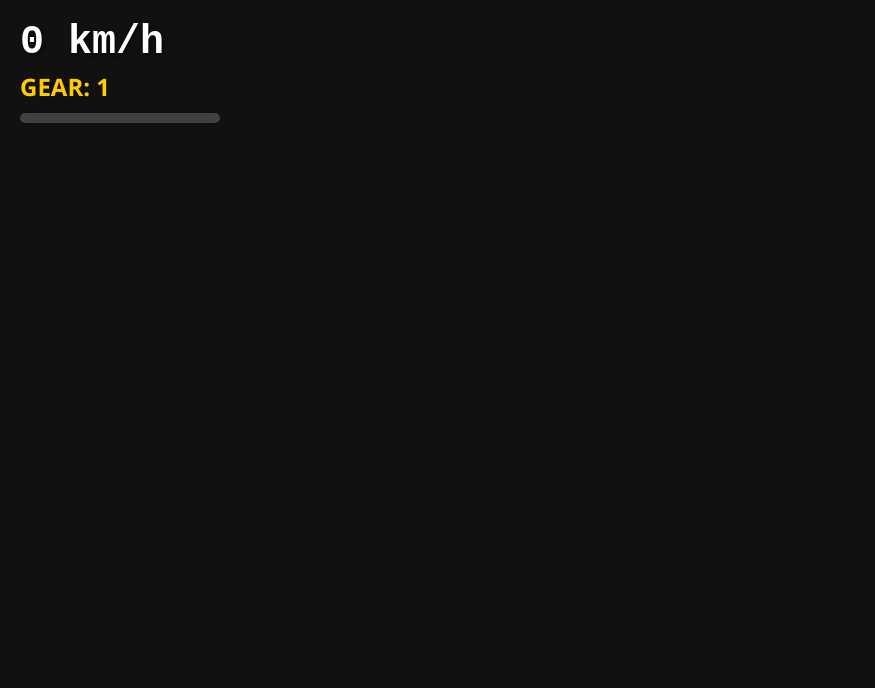
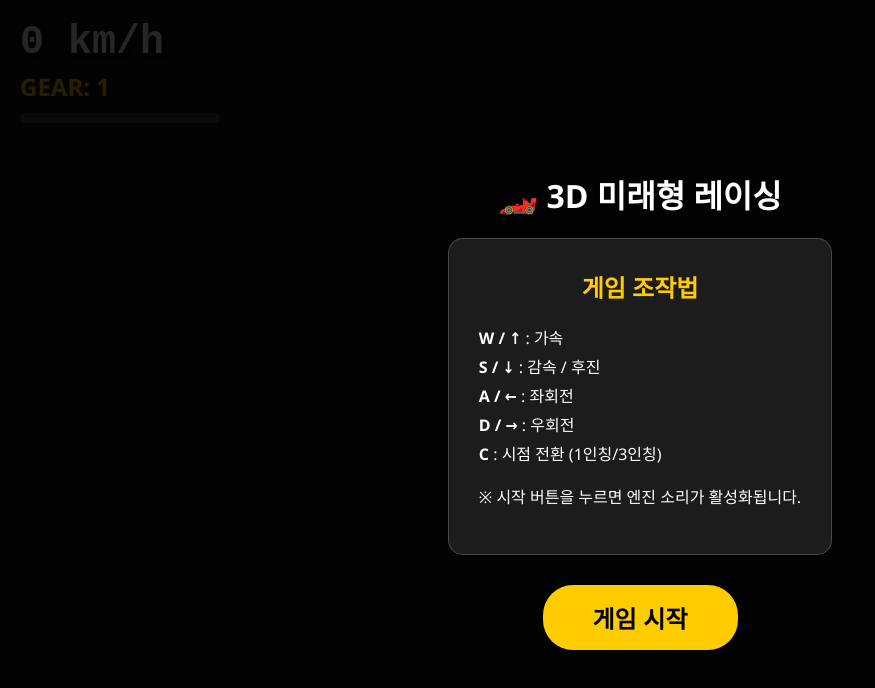
Before and after one commit to shseok1/car, a plain HTML site: page index.html in a window 1280 px wide. Shown: the whole page, without its empty margins (0-875 px from the left). Drawn offline with nearby package versions, Linux system fonts and the light colour scheme.

Commit message:
Feature: Add start screen with instructions and start button

```diff
--- a/index.html
+++ b/index.html
@@ -19,6 +19,23 @@
             <div id="rev-bar"></div>
         </div>
     </div>
+
+    <div id="start-screen">
+        <h1>🏎️ 3D 미래형 레이싱</h1>
+        <div class="instructions">
+            <h2>게임 조작법</h2>
+            <ul>
+                <li><strong>W / ↑</strong> : 가속</li>
+                <li><strong>S / ↓</strong> : 감속 / 후진</li>
+                <li><strong>A / ←</strong> : 좌회전</li>
+                <li><strong>D / →</strong> : 우회전</li>
+                <li><strong>C</strong> : 시점 전환 (1인칭/3인칭)</li>
+            </ul>
+            <p>※ 시작 버튼을 누르면 엔진 소리가 활성화됩니다.</p>
+        </div>
+        <button id="start-button">게임 시작</button>
+    </div>
+
     <!-- Load main script as a regular script (not module) -->
     <script src="src/main.js"></script>
 </body>
--- a/src/main.js
+++ b/src/main.js
@@ -252,21 +252,14 @@ function initAudio() {
     engineStarted = true;
 }
 
-const startButton = document.createElement('button');
-startButton.textContent = '엔진 시동 걸기 (V8 Sound)';
-startButton.style.position = 'absolute';
-startButton.style.bottom = '20px';
-startButton.style.left = '50%';
-startButton.style.transform = 'translateX(-50%)';
-startButton.style.padding = '15px 30px';
-startButton.style.fontSize = '1.2rem';
-startButton.style.cursor = 'pointer';
-startButton.style.zIndex = '100';
-document.body.appendChild(startButton);
+const startScreen = document.getElementById('start-screen');
+const startButton = document.getElementById('start-button');
+let gameStarted = false;
 
 startButton.addEventListener('click', () => {
     initAudio();
-    startButton.style.display = 'none';
+    startScreen.style.display = 'none';
+    gameStarted = true;
 });
 
 function updateEngineSound() {
@@ -279,6 +272,8 @@ function updateEngineSound() {
 
 function animate() {
     requestAnimationFrame(animate);
+    if (!gameStarted) return;
+
     const isUp = keys.w || keys.ArrowUp;
     const isDown = keys.s || keys.ArrowDown;
     const isLeft = keys.a || keys.ArrowLeft;
--- a/style.css
+++ b/style.css
@@ -43,3 +43,62 @@ body {
     background: linear-gradient(90deg, #00ff00, #ffff00, #ff0000);
     transition: width 0.1s;
 }
+
+/* Start Screen Styles */
+#start-screen {
+    position: fixed;
+    top: 0;
+    left: 0;
+    width: 100%;
+    height: 100%;
+    background: rgba(0, 0, 0, 0.85);
+    display: flex;
+    flex-direction: column;
+    align-items: center;
+    justify-content: center;
+    color: white;
+    z-index: 1000;
+    text-align: center;
+}
+
+.instructions {
+    background: rgba(255, 255, 255, 0.1);
+    padding: 30px;
+    border-radius: 15px;
+    margin-bottom: 30px;
+    border: 1px solid rgba(255, 255, 255, 0.2);
+    max-width: 400px;
+}
+
+.instructions h2 {
+    margin-top: 0;
+    color: #ffcc00;
+}
+
+.instructions ul {
+    list-style: none;
+    padding: 0;
+    text-align: left;
+    line-height: 1.8;
+}
+
+#start-button {
+    padding: 15px 50px;
+    font-size: 1.5rem;
+    font-weight: bold;
+    background: #ffcc00;
+    color: #000;
+    border: none;
+    border-radius: 30px;
+    cursor: pointer;
+    transition: transform 0.2s, background 0.2s;
+}
+
+#start-button:hover {
+    background: #ffe066;
+    transform: scale(1.05);
+}
+
+#start-button:active {
+    transform: scale(0.95);
+}
```
